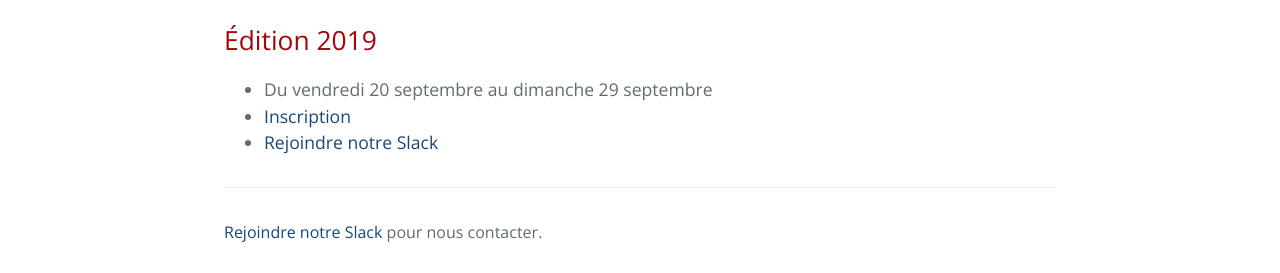
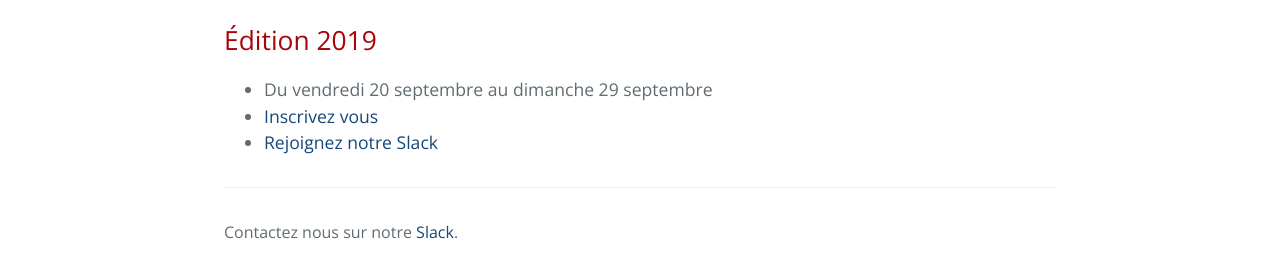
Before and after one commit to UnitedCTF/unitedctf.github.io, a Jekyll site: the page built from index.md, in a window 1280 px wide. Shown: the part 911-1184 px from the top of the page. Built offline with Jekyll 4.4.1, drawn with Linux system fonts in a browser that asks for light colours.

Commit message:
Use verb first in call to action.

```diff
--- a/_layouts/default.html
+++ b/_layouts/default.html
@@ -32,7 +32,7 @@
       {{ content }}
 
       <footer class="site-footer">
-        <a href="{{ site.slack_inscription_url }}">Rejoindre notre Slack</a> pour nous contacter.
+        Contactez nous sur notre <a href="{{ site.slack_inscription_url }}">Slack</a>.
       </footer>
     </main>
   </body>
--- a/index.md
+++ b/index.md
@@ -26,6 +26,6 @@ Un [«Capture the Flag (CTF)»](https://fr.wikipedia.org/wiki/Capture_du_drapeau
 ## {{ site.ctf.name | capitalize }}
 
 - {{ site.ctf.date }}
-- [Inscription]({{ site.ctf.url }})
-- [Rejoindre notre Slack]({{ site.slack_inscription_url }})
+- [Inscrivez vous]({{ site.ctf.url }})
+- [Rejoignez notre Slack]({{ site.slack_inscription_url }})
 {% endif %}
```
